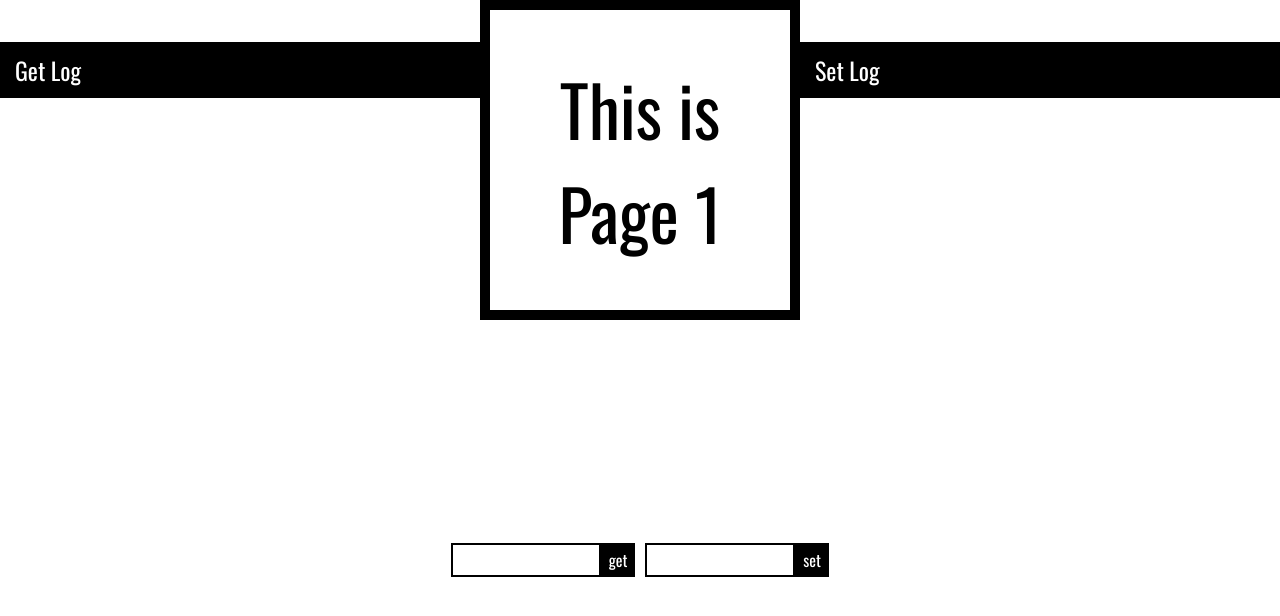
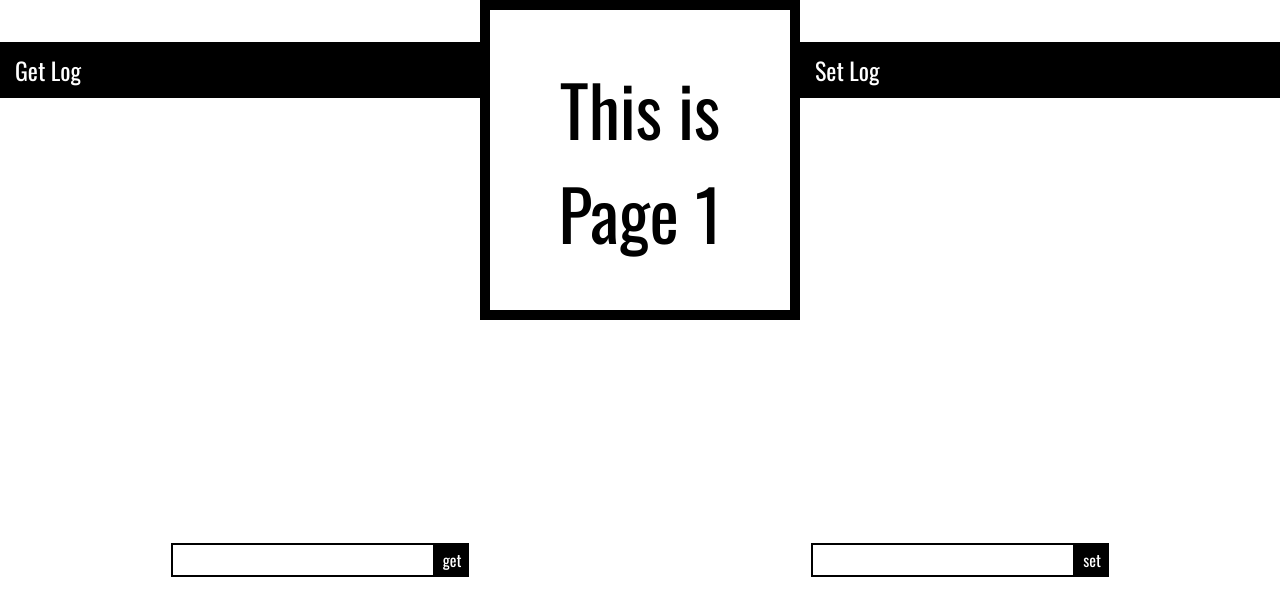
Before and after one commit to EVMosaic/ml_scorm, a plain HTML site: page Examples/Eric Quiz/Progress/Page_1.html in a window 1280 px wide. Drawn offline with nearby package versions, Linux system fonts and the light colour scheme.

Commit message:
Visual enhancements to Get Set Playground

```diff
--- a/Examples/Eric Quiz/Progress/Page_1.html
+++ b/Examples/Eric Quiz/Progress/Page_1.html
@@ -22,11 +22,11 @@
   </div>
   <div class="debugbox">
     <div id="get" class="debug">
-      <input type="text" name="">
+      <input type="text" name="" class="debug-input">
       <div class="debug-btn" id="get-btn"> get </div>
     </div>
     <div id="set" class="debug">
-      <input type="text" name="">
+      <input type="text" name="" class="debug-input">
       <div class="debug-btn" id="set-btn"> set </div>
     </div>
   </div>
@@ -83,7 +83,7 @@ function logGet() {
     getLog.append(item);
     let result = scorm.get(val);
     let r = document.createElement('li');
-    r.innerText = result;
+    r.innerText = '<' + result;
     getLog.append(r);
   } else {
      let item = document.createElement('li');
@@ -104,7 +104,7 @@ function logSet() {
     setLog.append(item);
     let result = scorm.set(param, val);
     let r = document.createElement('li');
-    r.innerText = result;
+    r.innerText = '<' + result;
     setLog.append(r);
   } else {
       let item = document.createElement('li');
--- a/Examples/Eric Quiz/style.css
+++ b/Examples/Eric Quiz/style.css
@@ -168,7 +168,7 @@ input[type=radio]:active + label:before {
 .debugbox {
   flex: 1 1 100vw;
   display: flex;
-  justify-content: center;
+  justify-content: space-around;
 }
 
 .debug-btn {
@@ -198,6 +198,10 @@ input[type=radio]:active + label:before {
   margin: 5px;
 }
 
+.debug-input {
+  width: 250px;
+}
+
 input[type=text] {
   font-family: "Oswald";
   padding: 5px;
```
